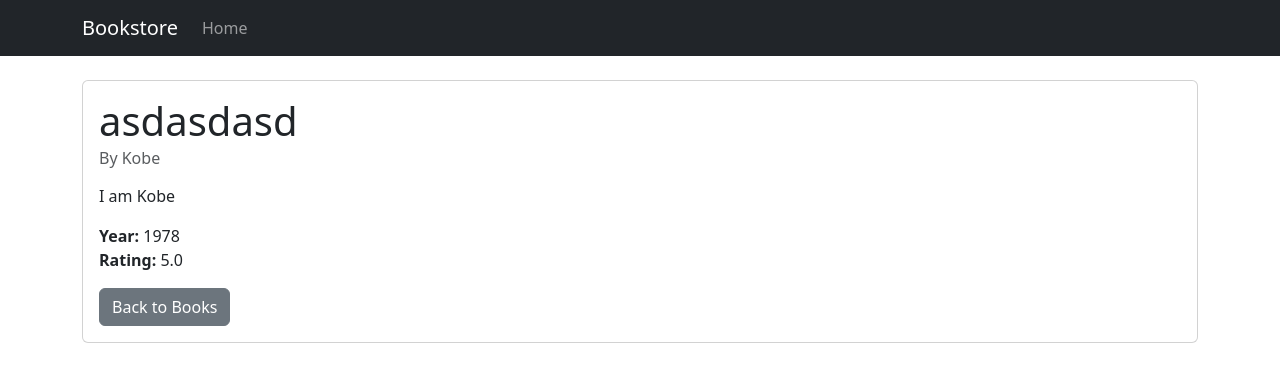
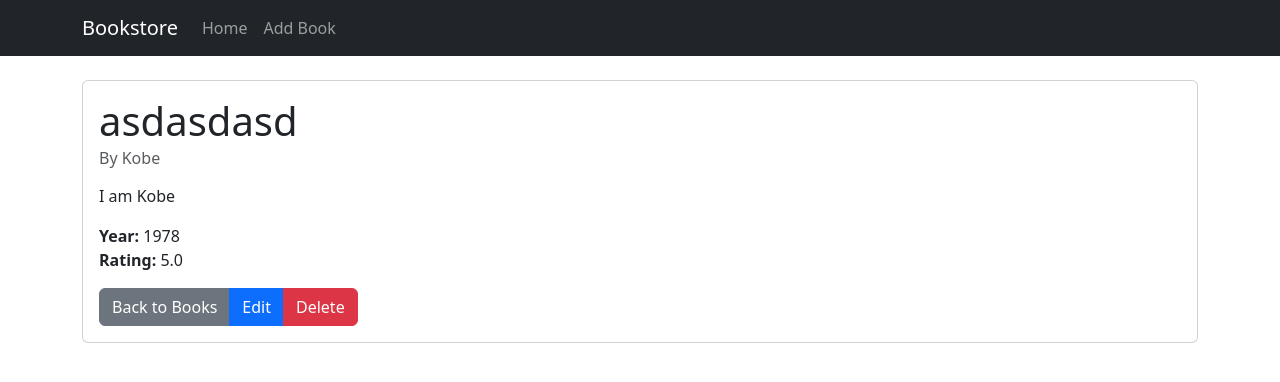
Before and after one commit to leeliPeter/bookstore, a Django app: page /books/book/4/ in a window 1280 px wide. Shown: the top 382 px of the page. Run offline with Django 5.2, Linux system fonts and the light colour scheme; data comes from the database, SQL or seed files in the repository; both versions use the stored data as it was after the commit.

Commit message:
add edit del

```diff
--- a/books/templates/base.html
+++ b/books/templates/base.html
@@ -26,6 +26,9 @@
             <li class="nav-item">
               <a class="nav-link" href="{% url 'books:index' %}">Home</a>
             </li>
+            <li class="nav-item">
+              <a class="nav-link" href="{% url 'books:book_add' %}">Add Book</a>
+            </li>
           </ul>
         </div>
       </div>
--- a/books/templates/book_detail.html
+++ b/books/templates/book_detail.html
@@ -9,9 +9,17 @@
         <strong>Year:</strong> {{ book.year }}<br />
         <strong>Rating:</strong> {{ book.rating }}
       </div>
-      <a href="{% url 'books:index' %}" class="btn btn-secondary"
-        >Back to Books</a
-      >
+      <div class="btn-group">
+        <a href="{% url 'books:index' %}" class="btn btn-secondary"
+          >Back to Books</a
+        >
+        <a href="{% url 'books:book_edit' book.id %}" class="btn btn-primary"
+          >Edit</a
+        >
+        <a href="{% url 'books:book_delete' book.id %}" class="btn btn-danger"
+          >Delete</a
+        >
+      </div>
     </div>
   </div>
 </div>
--- a/books/urls.py
+++ b/books/urls.py
@@ -6,4 +6,7 @@ app_name = 'books'
 urlpatterns = [
     path('', views.index, name='index'),
     path('book/<int:book_id>/', views.book_detail, name='book_detail'),
+    path('book/add/', views.book_add, name='book_add'),
+    path('book/<int:book_id>/edit/', views.book_edit, name='book_edit'),
+    path('book/<int:book_id>/delete/', views.book_delete, name='book_delete'),
 ]
--- a/books/views.py
+++ b/books/views.py
@@ -1,4 +1,5 @@
-from django.shortcuts import render, get_object_or_404
+from django.shortcuts import render, get_object_or_404, redirect
+from django.contrib import messages
 from .models import Book
 
 def index(request):
@@ -8,3 +9,54 @@ def index(request):
 def book_detail(request, book_id):
     book = get_object_or_404(Book, id=book_id)
     return render(request, "book_detail.html", {"book": book})
+
+def book_add(request):
+    if request.method == 'POST':
+        try:
+            Book.objects.create(
+                title=request.POST['title'],
+                author=request.POST['author'],
+                year=int(request.POST['year']),
+                rating=float(request.POST['rating']),
+                description=request.POST['description']
+            )
+            messages.success(request, 'Book added successfully!')
+            return redirect('books:index')
+        except Exception as e:
+            messages.error(request, f'Error adding book: {str(e)}')
+            return render(request, "book_form.html", {
+                "action": "Add",
+                "book": {
+                    "title": request.POST.get('title', ''),
+                    "author": request.POST.get('author', ''),
+                    "year": request.POST.get('year', ''),
+                    "rating": request.POST.get('rating', ''),
+                    "description": request.POST.get('description', '')
+                }
+            })
+    return render(request, "book_form.html", {"action": "Add"})
+
+def book_edit(request, book_id):
+    book = get_object_or_404(Book, id=book_id)
+    if request.method == 'POST':
+        try:
+            book.title = request.POST['title']
+            book.author = request.POST['author']
+            book.year = request.POST['year']
+            book.rating = request.POST['rating']
+            book.description = request.POST['description']
+            book.save()
+            messages.success(request, 'Book updated successfully!')
+            return redirect('books:book_detail', book_id=book.id)
+        except Exception as e:
+            messages.error(request, f'Error updating book: {str(e)}')
+            return render(request, "book_form.html", {"book": book, "action": "Edit"})
+    return render(request, "book_form.html", {"book": book, "action": "Edit"})
+
+def book_delete(request, book_id):
+    book = get_object_or_404(Book, id=book_id)
+    if request.method == 'POST':
+        book.delete()
+        messages.success(request, 'Book deleted successfully!')
+        return redirect('books:index')
+    return render(request, "book_delete.html", {"book": book})
```
Also changed, not shown: books/templates/book_delete.html (added, +13 -0 lines), books/templates/book_form.html (added, +78 -0 lines), db.sqlite3.
